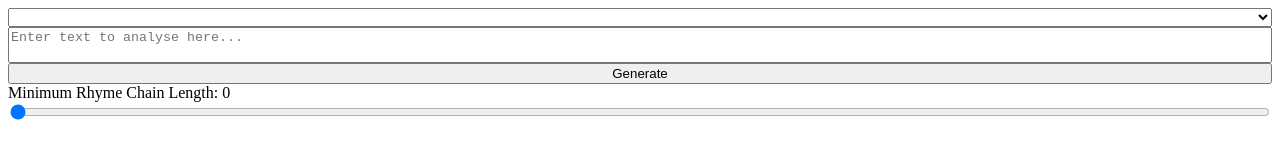
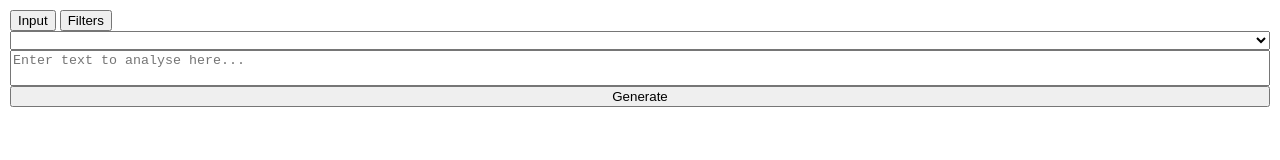
Before and after one commit to akingulfidan/Rhyme_Mapper, a plain HTML site: page rhyme_mapper/frontend/index.html in a window 1280 px wide. Drawn offline with Linux system fonts and the light colour scheme; no server answers.

Commit message:
Added Tabs

```diff
--- a/rhyme_mapper/frontend/css/base.css
+++ b/rhyme_mapper/frontend/css/base.css
@@ -1,5 +1,6 @@
 body {
   display: flex;
+  margin: 0px;
 }
 
 canvas {
@@ -17,7 +18,19 @@ canvas {
   display: flex;
   flex: 1;
 
-  margin: 8px;
+  margin: 10px;
   flex-direction: column;
   z-index: 1;
 }
+
+
+.TabContent{
+  display: flex;
+  flex: 1;
+  flex-direction: column;
+  z-index: 1;
+}
+
+.TabContent[hidden]{
+  display: none;
+}
--- a/rhyme_mapper/frontend/index.html
+++ b/rhyme_mapper/frontend/index.html
@@ -7,15 +7,23 @@
     <link rel="stylesheet" href="css/base.css" />
   </head>
 
-  <body style="margin: 0px">
+  <body>
     <div id="inputContainer">
+      <div id="tabs">
+        <button class="TabButton" data-tab="input">Input</button>
+        <button class="TabButton" data-tab="filters">Filters</button>
+      </div>
+
+      <div id="input" class="TabContent">
         <select id="language"></select>
         <textarea
           id="textInput"
           placeholder="Enter text to analyse here..."
         ></textarea>
         <button id="GenerateButton">Generate</button>
+      </div>
 
+      <div id="filters" class="TabContent" hidden>
         <label for="chainLength"
           >Minimum Rhyme Chain Length:
           <span id="chainLengthFilterValue">0</span></label
@@ -29,6 +37,7 @@
           value="0"
         />
       </div>
+    </div>
   </body>
 
   <script type="module" src="js/main.js"></script>
--- a/rhyme_mapper/frontend/js/graph.js
+++ b/rhyme_mapper/frontend/js/graph.js
@@ -32,6 +32,11 @@ export class RhymeGraph {
 
   updatePositions() {
     if (this.graphState == "radial") {
+      const total_line_count = this.words.length;
+
+      const radius_shift = 50;
+      const phone_spacing = 0.2;
+
       const max_line_length = Math.max(
         ...this.words.map((line) => {
           let total_phones = 0;
@@ -42,10 +47,6 @@ export class RhymeGraph {
         }),
       );
 
-      const total_line_count = this.words.length;
-
-      const radius_shift = 50;
-      const phone_spacing = 0.2;
       const initial_radius =
         5 * max_line_length + total_line_count * radius_shift + 10;
 
@@ -206,7 +207,7 @@ export class RhymeGraph {
     }
   }
 
-  renderGraph(filter_value) {
+  renderGraph() {
     const ctx = this.ctx;
     const canvas = this.ctx.canvas;
 
--- a/rhyme_mapper/frontend/js/main.js
+++ b/rhyme_mapper/frontend/js/main.js
@@ -1,4 +1,14 @@
 import { RhymeGraph } from "./graph.js";
+
+// Tabs
+const tabs = document.querySelectorAll(".TabButton");
+tabs.forEach(tab => {
+  tab.addEventListener('click', () => {
+    const target_tab = document.getElementById(tab.dataset.tab);
+    document.querySelectorAll(".TabContent").forEach(tab_content => {tab_content.hidden=true;});
+    target_tab.hidden = false;
+  })
+});
 
 // Language list dropdown
 
```
Also changed, not shown: docs/readme_screenshot.png (renamed from assets/readme_photo.png), 2 other files. Lines whose indentation alone changed are shown as unchanged.
